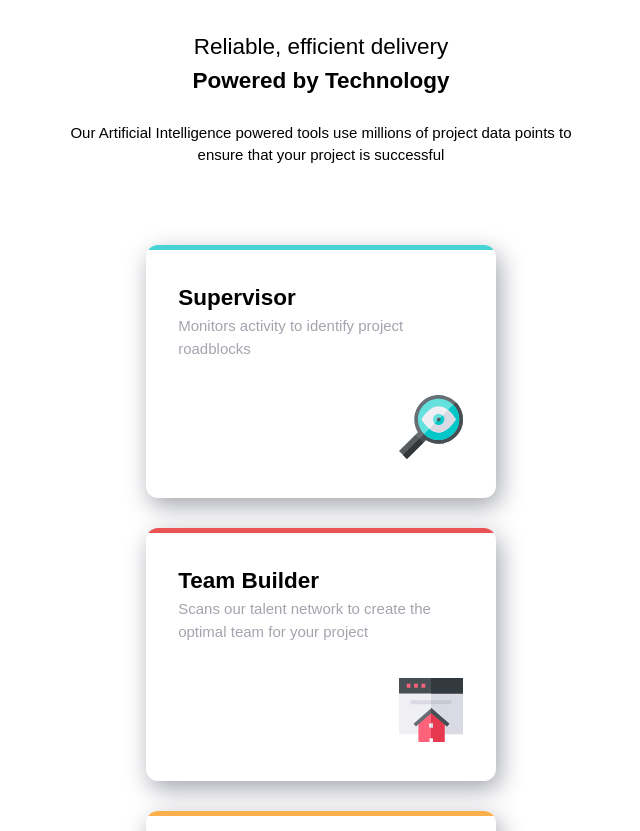
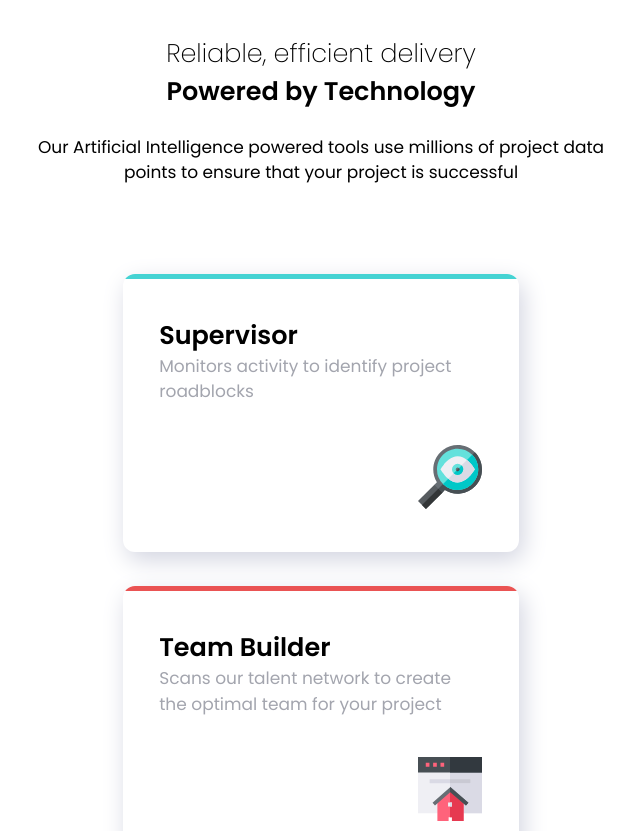
Before and after one commit to ryu-kamiski/four-card-feature-section, a website: page docs/index.html in a window 1280 px wide. Shown: the top 831 px of the page, without its empty margins (319-959 px from the left). Drawn offline with Linux system fonts and the light colour scheme.

Commit message:
final commit

```diff
--- a/src/scss/abstracts/_fonts.scss
+++ b/src/scss/abstracts/_fonts.scss
@@ -1,4 +1,4 @@
-// ! Import Font family here
+@import url('https://fonts.googleapis.com/css2?family=Poppins:wght@200;400;600&display=swap');
 $font-size: 15px;
 $font-family: 'Poppins', sans-serif;
 $font-weight: (
--- a/src/scss/components/_breakpoints.scss
+++ b/src/scss/components/_breakpoints.scss
@@ -1,4 +1,5 @@
 @use '../abstracts/variables' as var;
+@use '../abstracts/fonts';
 
 @mixin mobile {
   @media (min-width: var.$mobile) {
@@ -36,6 +37,42 @@
   }
 }
 
+body {
+  @include tablet {
+    font-size: calc(fonts.$font-size + 2px);
+  }
+
+  @include desktop {
+    display: flex;
+    flex-direction: column;
+    align-items: center;
+    justify-content: center;
+  }
+}
+
+
+@include desktop {
+  .card .card__content:first-child {
+    margin-top: auto;
+    grid-row: 1/3;
+  }
+  .card__content:nth-child(4) {
+    grid-row: 1/span 3;
+    grid-column: 3/4;
+    top: 22%;
+  }
+}
+
+.card {
+  @include desktop {
+    width: min(80%, 120em);
+    margin: auto;
+    display: grid;
+    grid-template-columns: 1fr 1fr 1fr;
+    grid-template-rows: 1fr 1fr;
+  }
+}
+
 .container {
   @include mobilemax {
     margin-top: 2em;
--- a/src/scss/components/_card.scss
+++ b/src/scss/components/_card.scss
@@ -39,7 +39,8 @@
     padding: 2.46em 2.2em 2.13em 2.13em;
     border-radius: 12px;
     overflow: hidden;
-    box-shadow: 4px 8px 25px colors.$neutral-grayish-blue;
+    box-shadow: 4px 8px 25px #d2d4e0;
+
 
     & h2 {
       font-weight: weight(bold);
```
Also changed, not shown: docs/css/style.css, 1 other file.
